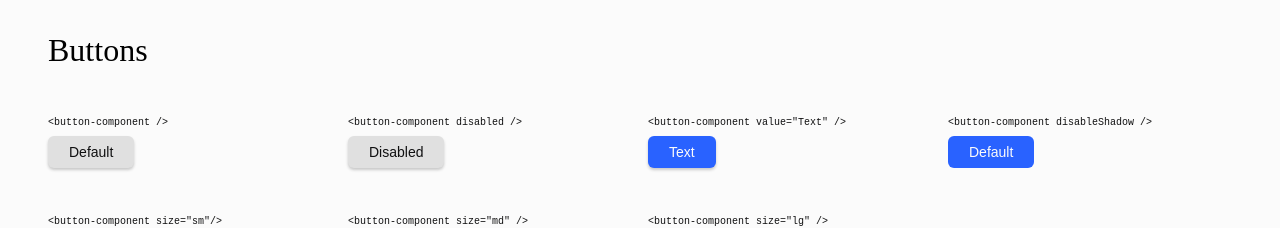
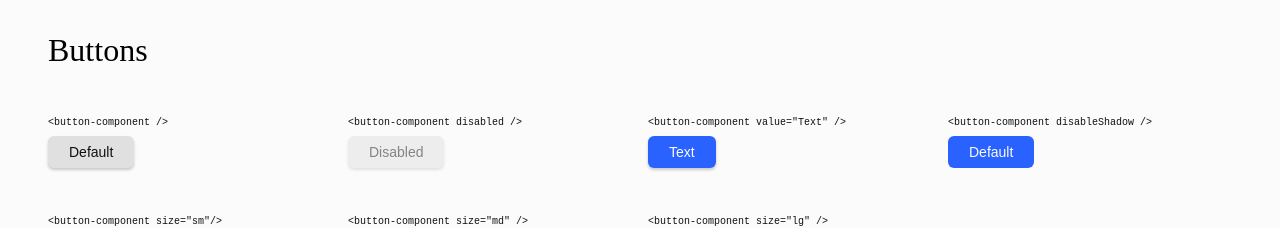
Before and after one commit to pedrorxmos/button-component-challenge, an Angular app: page / in a window 1280 px wide. Shown: the top 228 px of the page. Built offline with nearby package versions, Linux system fonts and the light colour scheme; a web font is replaced by a local one.

Commit message:
💄 feat(button): disabled style

```diff
--- a/src/app/components/button/button.component.scss
+++ b/src/app/components/button/button.component.scss
@@ -10,7 +10,7 @@ button {
   font-size: 14px;
   font-weight: 500;
   cursor: pointer;
-  transition: background .3s;
+  transition: background .3s, box-shadow .3s;
   display: flex;
   flex-direction: row;
   gap: 5px;
@@ -163,4 +163,14 @@ button {
   &.lg {
     padding: 11px 22px;
   }
+
+  &:disabled {
+    opacity: 0.5;
+    cursor: not-allowed;
+
+    &:hover {
+      background: none;
+      box-shadow: none;
+    }
+  }
 }
```
